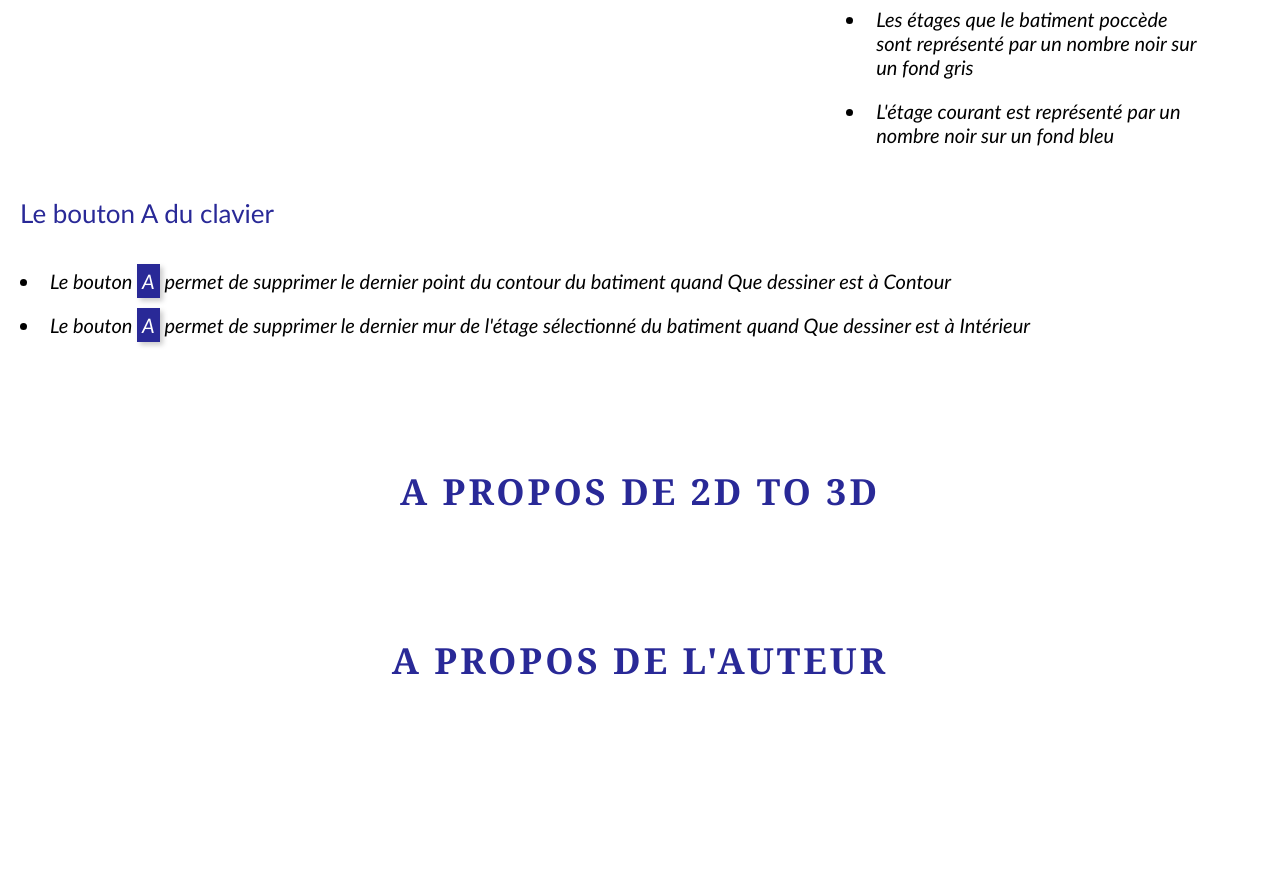
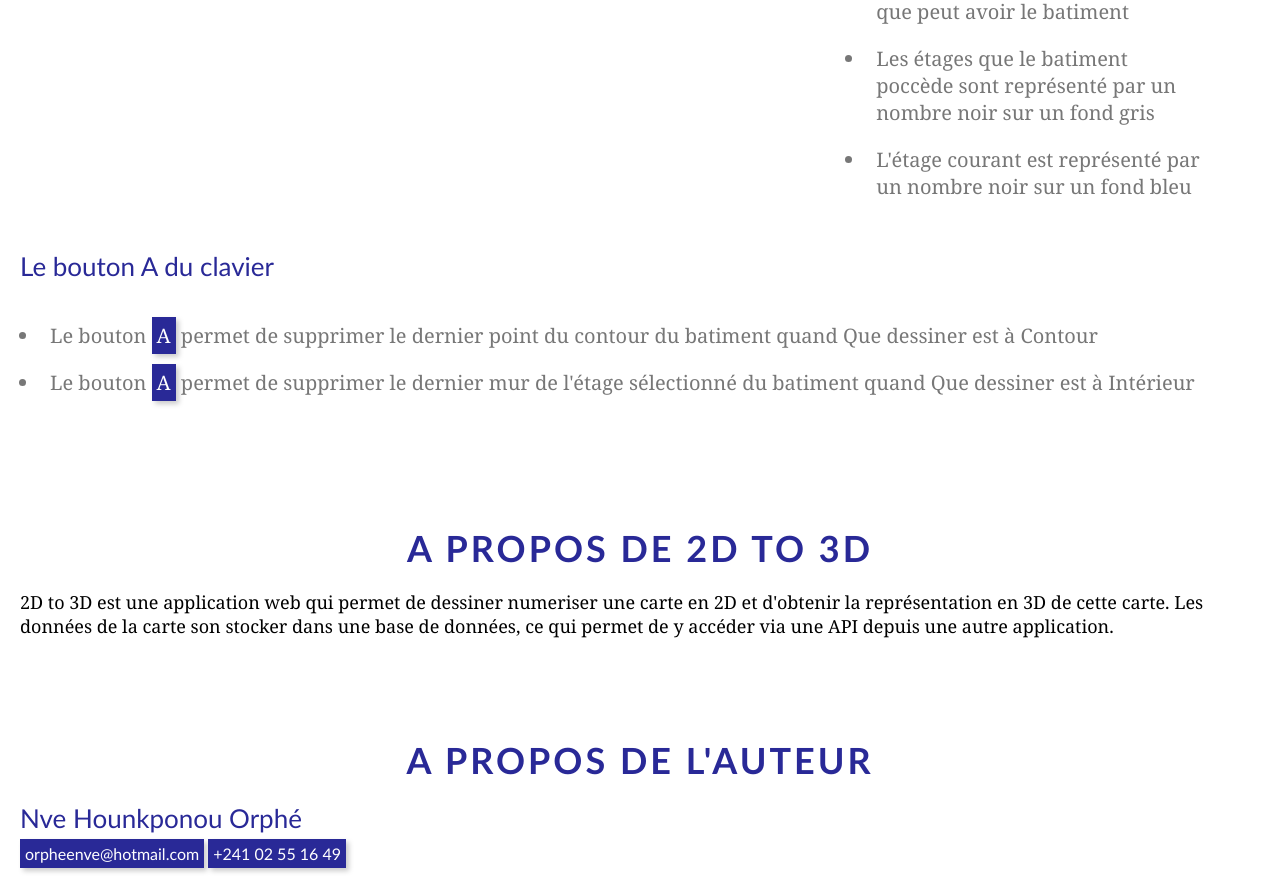
Before and after one commit to orpheeh/2dto3dmap, a plain HTML site: page help.html in a window 1280 px wide. Shown: the part 1253-2136 px from the top of the page. Before the commit the page ends 1978 px from the top, so only its background shows below. Drawn offline with Linux system fonts and the light colour scheme.

Commit message:
un commit test

```diff
--- a/help.css
+++ b/help.css
@@ -25,7 +25,6 @@ nav a {
 }
 
 h1 {
-    font-family: Georgia, 'Times New Roman', Times, serif;
     text-align: center;
     padding: 20px;
     text-transform: uppercase;
@@ -52,7 +51,8 @@ h2 {
 }
 
 p {
-    font-size: 20px;
+    font-family: Cambria, Cochin, Georgia, Times, 'Times New Roman', serif;
+    font-size: 18px;
 }
 
 span {
@@ -73,7 +73,8 @@ ul {
 }
 
 li {
+    font-family: Cambria, Cochin, Georgia, Times, 'Times New Roman', serif;
     padding: 10px;
     font-size: 20px;
-    font-style: italic;
+    color: #777777;
 }
--- a/help.html
+++ b/help.html
@@ -99,7 +99,13 @@
 </div>
     <h1 id="about-app">A propos de 2D to 3D</h1>
 
+    <p>2D to 3D est une application web qui permet de dessiner numeriser une carte en 2D et d'obtenir la représentation en 3D de cette carte.
+        Les données de la carte son stocker dans une base de données, ce qui permet de y accéder via une API depuis une autre application.</p>
+
     <h1 id="about-author">A propos de l'auteur</h1>
 
+    <h2>Nve Hounkponou Orphé</h2>
+    <span>orpheenve@hotmail.com</span>
+    <span>+241 02 55 16 49</span>
 </body>
 </html>
```
